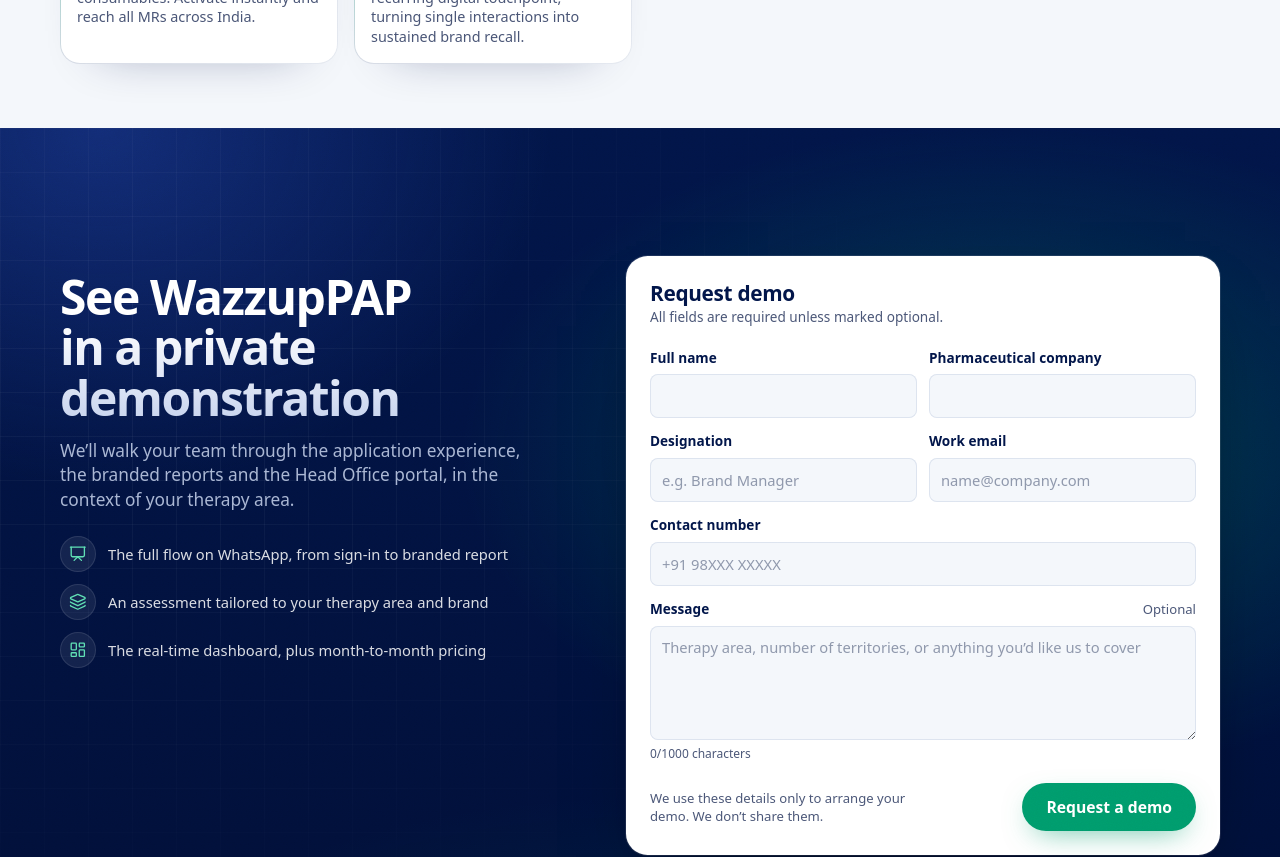
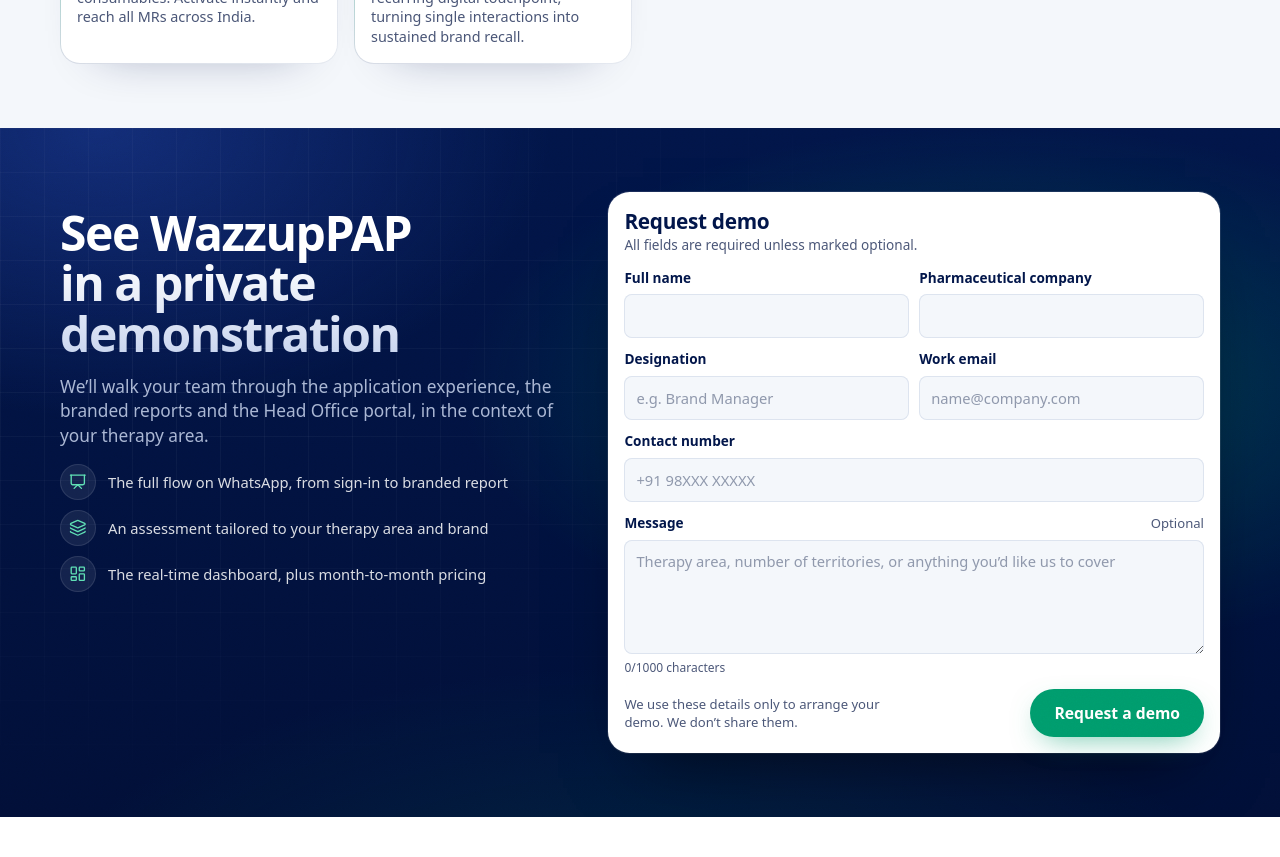
Before and after one commit to Rohan9833/WazzupPAP_display, a React (Vite) app in the folder frontend/: page / in a window 1280 px wide. Shown: the part 6340-7197 px from the top of the page. Built offline with nearby package versions, Linux system fonts and the light colour scheme; no server answers.

Commit message:
Reduce vertical spacing across sections

```diff
--- a/frontend/src/components/sections/DemoRequest.jsx
+++ b/frontend/src/components/sections/DemoRequest.jsx
@@ -77,9 +77,9 @@ export default function DemoRequest() {
   });
 
   return (
-    <section id="demo" className="surface-night grain relative overflow-hidden py-24 text-haze sm:py-32" aria-labelledby="demo-title">
+    <section id="demo" className="surface-night grain relative overflow-hidden py-12 text-haze sm:py-16" aria-labelledby="demo-title">
       <div aria-hidden className="grid-wash-dark absolute inset-0 [mask-image:radial-gradient(ellipse_60%_70%_at_15%_30%,black,transparent)]" />
-      <div className="container-x relative grid gap-14 lg:grid-cols-[0.9fr_1.1fr] lg:gap-20">
+      <div className="container-x relative grid gap-8 lg:grid-cols-[0.9fr_1.1fr] lg:gap-12">
         <div className="lg:pt-4">
           <h2 id="demo-title" className="display-lg text-sheen pb-1 !text-[clamp(1.65rem,5.5vw,3rem)] leading-[1.05]">
             See WazzupPAP in a private demonstration
@@ -88,7 +88,7 @@ export default function DemoRequest() {
             We’ll walk your team through the application experience, the branded reports and the Head Office portal,
             in the context of your therapy area.
           </p>
-          <ul className="mt-6 space-y-3">
+          <ul className="mt-4 space-y-2.5">
             {[
               { icon: Presentation, t: 'The full flow on WhatsApp, from sign-in to branded report' },
               { icon: Layers, t: 'An assessment tailored to your therapy area and brand' },
@@ -104,7 +104,7 @@ export default function DemoRequest() {
           </ul>
         </div>
 
-        <div className="relative rounded-[1.35rem] bg-white p-4 text-slate shadow-[0_35px_70px_-35px_rgb(0_0_0/0.65),0_0_0_1px_rgb(255_255_255/0.1)] sm:p-6">
+        <div className="relative rounded-[1.35rem] bg-white p-3 text-slate shadow-[0_35px_70px_-35px_rgb(0_0_0/0.65),0_0_0_1px_rgb(255_255_255/0.1)] sm:p-4">
           <AnimatePresence mode="wait" initial={false}>
             {status === 'success' ? (
               <motion.div
@@ -143,7 +143,7 @@ export default function DemoRequest() {
                 <h3 className="font-display text-[1.3rem] font-semibold leading-tight tracking-[-0.015em]">Request demo</h3>
                 <p className="mt-0.5 text-[0.85rem] leading-snug">All fields are required unless marked optional.</p>
 
-                <div className="mt-5 grid gap-3 sm:grid-cols-2">
+                <div className="mt-3 grid gap-2.5 sm:grid-cols-2">
                   <Field {...fieldProps('fullName')} label="Full name" autoComplete="name" maxLength={LIMITS.fullName} />
                   <Field {...fieldProps('company')} label="Pharmaceutical company" autoComplete="organization" maxLength={LIMITS.company} />
                   <Field {...fieldProps('designation')} label="Designation" autoComplete="organization-title" maxLength={LIMITS.designation} placeholder="e.g. Brand Manager" />
@@ -176,7 +176,7 @@ export default function DemoRequest() {
                   )}
                 </div>
 
-                <div className="mt-5 flex flex-col items-stretch gap-2.5 sm:flex-row sm:items-center sm:justify-between">
+                <div className="mt-3 flex flex-col items-stretch gap-2.5 sm:flex-row sm:items-center sm:justify-between">
                   <p className="text-[0.82rem] leading-snug text-slate sm:max-w-[22em]">
                     We use these details only to arrange your demo. We don’t share them.
                   </p>
```
